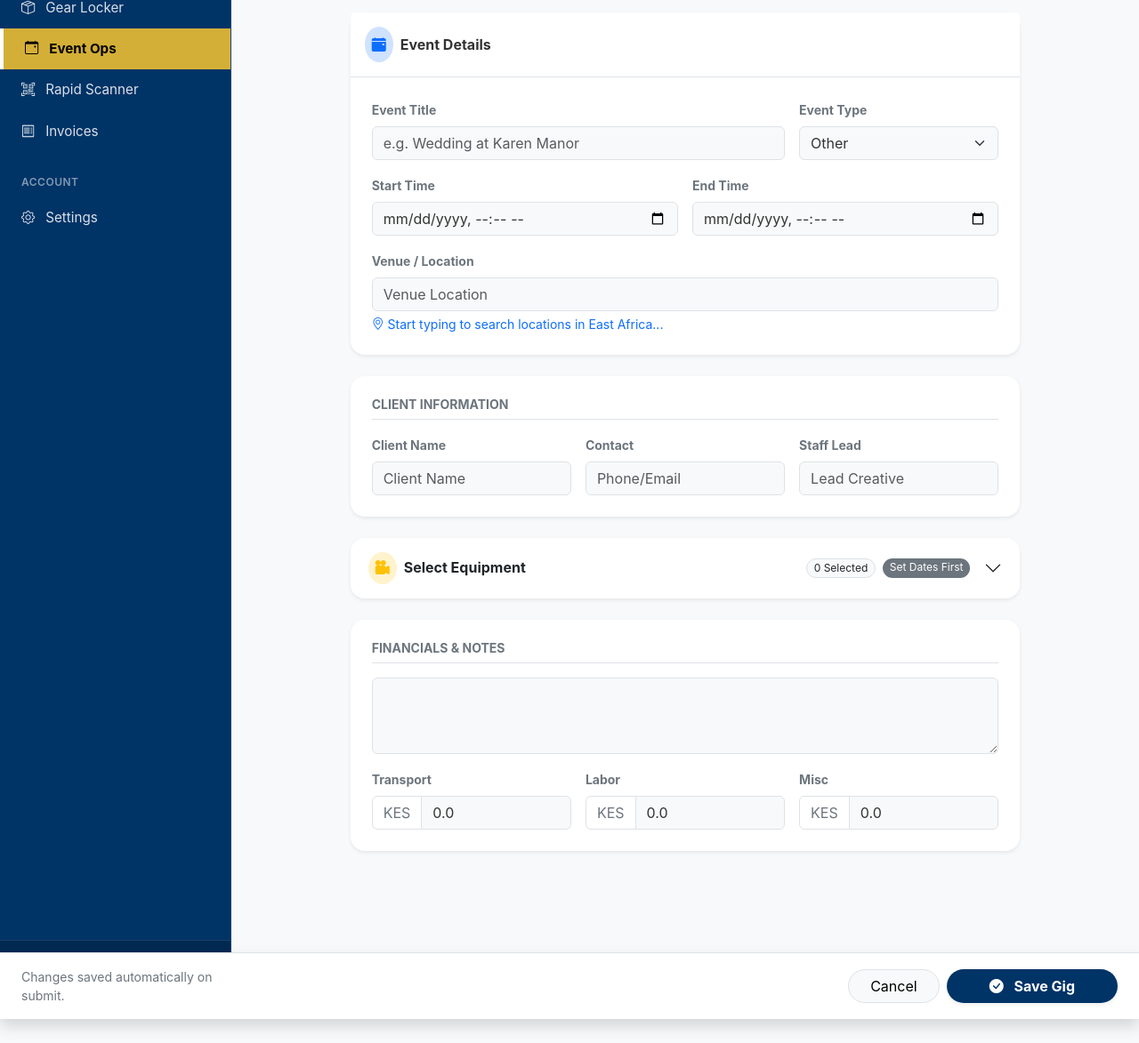
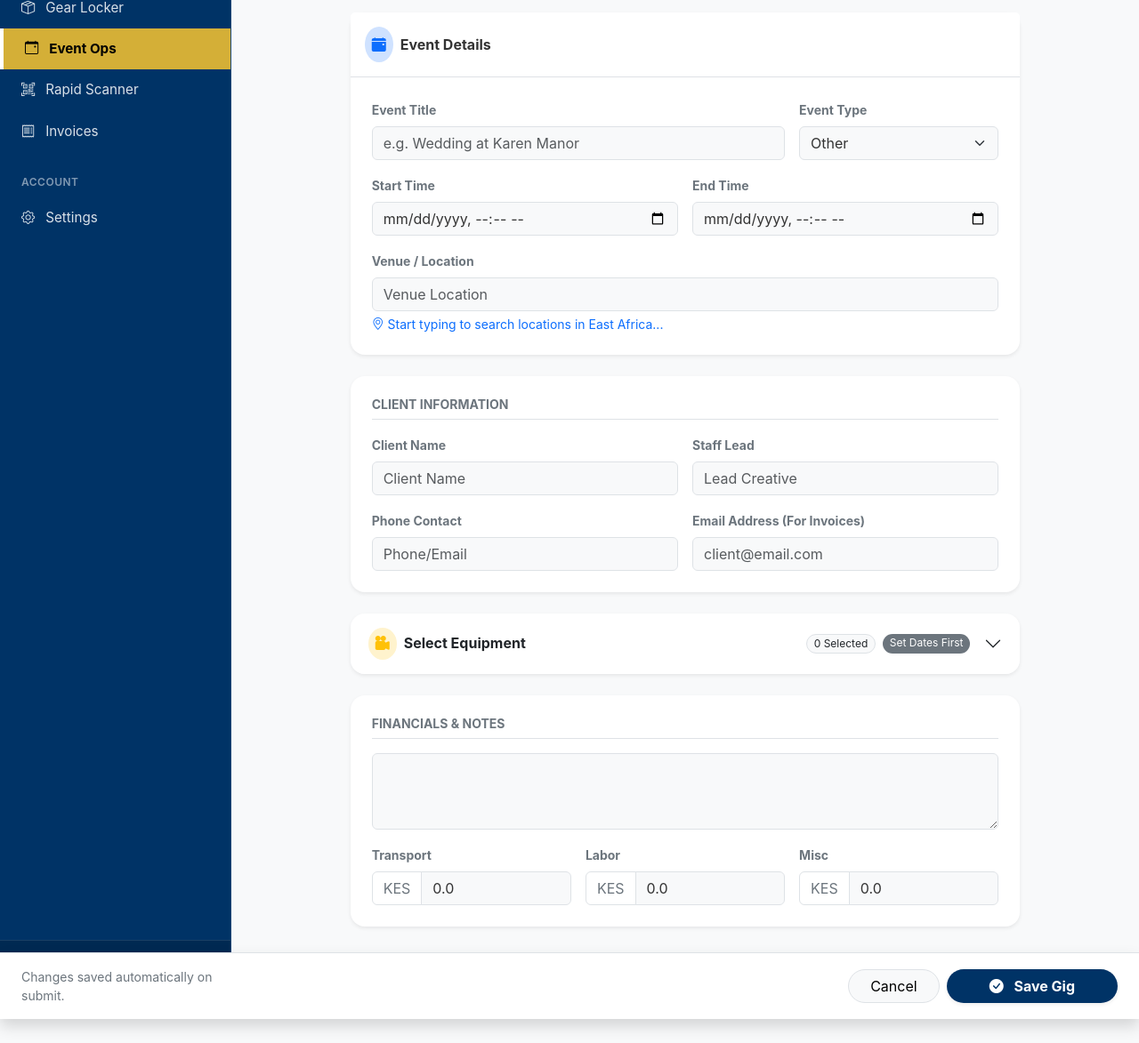
Before and after one commit to Collinskatenya/Gigs360, a Django app: page /events/create/ in a window 1280 px wide. Shown: the part 197-1370 px from the top of the page at 89% size. Run offline with Django 5.2, Linux system fonts and the light colour scheme; the visitor is signed in with stand-in values (Sample User, id 1); data that the repository does not hold is empty; some libraries are stand-ins or nearby versions.

Commit message:
user dashboard new feature added

```diff
--- a/events/forms.py
+++ b/events/forms.py
@@ -22,8 +22,8 @@ class EventForm(forms.ModelForm):
         model = Event
         fields = [
             'title', 'event_type', 'start_time', 'end_time', 'location',
-            'description', 'client_name', 'client_contact', 'staff_in_charge',
-            'transport_cost', 'labor_cost', 'miscellaneous_cost',
+            'description', 'client_name', 'client_contact', 'client_email', # <--- ADDED THIS
+            'staff_in_charge', 'transport_cost', 'labor_cost', 'miscellaneous_cost',
             'items', 'is_completed'
         ]
 
@@ -34,6 +34,7 @@ class EventForm(forms.ModelForm):
             'location': forms.TextInput(attrs={'id': 'id_location', 'class': 'form-control', 'placeholder': 'Venue Location'}),
             'client_name': forms.TextInput(attrs={'class': 'form-control', 'placeholder': 'Client Name'}),
             'client_contact': forms.TextInput(attrs={'class': 'form-control', 'placeholder': 'Phone/Email'}),
+            'client_email': forms.EmailInput(attrs={'class': 'form-control', 'placeholder': 'client@email.com'}), # <--- ADDED WIDGET
             'staff_in_charge': forms.TextInput(attrs={'class': 'form-control', 'placeholder': 'Lead Creative'}),
             'description': forms.Textarea(attrs={'class': 'form-control', 'rows': 3}),
             'start_time': forms.DateTimeInput(attrs={'class': 'form-control', 'type': 'datetime-local'}),
--- a/events/models.py
+++ b/events/models.py
@@ -39,6 +39,8 @@ class Event(models.Model):
     # --- CLIENT & STAFF ---
     client_name = models.CharField(max_length=100, blank=True)
     client_contact = models.CharField(max_length=50, blank=True)
+    # --- NEW: Added Email for Automation ---
+    client_email = models.EmailField(max_length=254, blank=True, null=True, help_text="Used for auto-filling invoices")
     staff_in_charge = models.CharField(max_length=100, blank=True, help_text="Lead Creative on site")
 
     # --- FINANCIALS (Internal Costs) ---
@@ -59,6 +61,32 @@ class Event(models.Model):
 
     class Meta:
         ordering = ['start_time']
+
+    # --- SMART DURATION DISPLAY ---
+    @property
+    def duration_display(self):
+        """
+        Returns a formatted string like '4 Hours' or '3 Days'.
+        Used for Dashboards and PDFs.
+        """
+        if not self.start_time or not self.end_time:
+            return ""
+
+        delta = self.end_time - self.start_time
+        total_seconds = delta.total_seconds()
+        hours = total_seconds / 3600
+
+        # LOGIC: If < 24 hours, show Hours. If > 24 hours, show Days.
+        if hours < 24:
+            h_int = int(hours) if hours.is_integer() else round(hours, 1)
+            label = "Hour" if h_int == 1 else "Hours"
+            return f"{h_int} {label}"
+        else:
+            import math
+            # Round up: 25 hours counts as 2 days rental
+            days = math.ceil(hours / 24)
+            label = "Day" if days == 1 else "Days"
+            return f"{days} {label}"
 
     @property
     def total_expenses(self):
--- a/events/views.py
+++ b/events/views.py
@@ -331,9 +331,11 @@ def create_document(request, event_id):
             messages.success(request, f"{doc.get_doc_type_display()} created successfully!")
             return redirect('events:generate_pdf', pk=doc.pk)
     else:
+        # --- UPDATED: PRE-FILL EMAIL FOR AUTOMATION ---
         initial_data = {
             'client_name': event.client_name,
             'client_phone': event.client_contact,
+            'client_email': getattr(event, 'client_email', ''), # Auto-fill Email if it exists
             'issue_date': timezone.now().date(),
             'due_date': timezone.now().date() + timezone.timedelta(days=7),
         }
--- a/templates/events/create_event.html
+++ b/templates/events/create_event.html
@@ -70,6 +70,13 @@
                                 {{ form.end_time }}
                             </div>
 
+                            <div class="col-12 mt-2" id="duration-container" style="display: none;">
+                                <span class="badge bg-info bg-opacity-10 text-info border border-info rounded-pill px-3 py-2">
+                                    <i class="bi bi-clock-history me-1"></i>
+                                    Duration: <span id="duration-text" class="fw-bold">Calculating...</span>
+                                </span>
+                            </div>
+
                             <div class="col-12">
                                 <label class="form-label small fw-bold text-muted">Venue / Location</label>
                                 {{ form.location }}
@@ -83,17 +90,21 @@
                     <div class="card-body p-4">
                         <h6 class="text-uppercase text-muted fw-bold small mb-3 border-bottom pb-2">Client Information</h6>
                         <div class="row g-3">
-                            <div class="col-md-4">
+                            <div class="col-md-6">
                                 <label class="form-label small fw-bold text-muted">Client Name</label>
                                 {{ form.client_name }}
                             </div>
-                            <div class="col-md-4">
-                                <label class="form-label small fw-bold text-muted">Contact</label>
+                            <div class="col-md-6">
+                                <label class="form-label small fw-bold text-muted">Staff Lead</label>
+                                {{ form.staff_in_charge }}
+                            </div>
+                            <div class="col-md-6">
+                                <label class="form-label small fw-bold text-muted">Phone Contact</label>
                                 {{ form.client_contact }}
                             </div>
-                            <div class="col-md-4">
-                                <label class="form-label small fw-bold text-muted">Staff Lead</label>
-                                {{ form.staff_in_charge }}
+                            <div class="col-md-6">
+                                <label class="form-label small fw-bold text-muted">Email Address (For Invoices)</label>
+                                {{ form.client_email }}
                             </div>
                         </div>
                     </div>
@@ -253,6 +264,11 @@ function initAutocomplete() {
 document.addEventListener('DOMContentLoaded', function() {
     const startInput = document.querySelector('input[name="start_time"]');
     const endInput = document.querySelector('input[name="end_time"]');
+
+    // Duration Elements
+    const durationDisplay = document.getElementById('duration-text');
+    const durationContainer = document.getElementById('duration-container');
+
     const statusBadge = document.getElementById('availability-badge');
     const selectionCounter = document.getElementById('selection-counter');
     const itemRows = document.querySelectorAll('.item-row');
@@ -287,11 +303,41 @@ document.addEventListener('DOMContentLoaded', function() {
         });
     }
 
-    // --- 4. SMART AVAILABILITY CHECK ---
+    // --- 4. INSTANT DURATION CALCULATOR ---
+    function calculateDuration() {
+        if (startInput.value && endInput.value) {
+            const start = new Date(startInput.value);
+            const end = new Date(endInput.value);
+
+            if (end > start) {
+                const diffMs = end - start;
+                const totalHours = diffMs / (1000 * 60 * 60);
+                let text = "";
+
+                if (totalHours < 24) {
+                    const h = Math.round(totalHours * 10) / 10;
+                    text = `${h} Hour${h !== 1 ? 's' : ''} Event`;
+                } else {
+                    const d = Math.ceil(totalHours / 24);
+                    text = `${d} Day${d !== 1 ? 's' : ''} Event`;
+                }
+
+                durationDisplay.textContent = text;
+                durationContainer.style.display = 'block';
+            } else {
+                durationContainer.style.display = 'none';
+            }
+        }
+    }
+
+    // --- 5. SMART AVAILABILITY CHECK ---
     function checkAvailability() {
         if (!startInput || !endInput) return;
         const start = startInput.value;
         const end = endInput.value;
+
+        // Run Duration Check Logic first (client side instant)
+        calculateDuration();
 
         if (!start || !end) {
             statusBadge.className = 'badge bg-secondary rounded-pill';
@@ -347,6 +393,11 @@ document.addEventListener('DOMContentLoaded', function() {
     if (startInput && endInput) {
         startInput.addEventListener('change', checkAvailability);
         endInput.addEventListener('change', checkAvailability);
+
+        // Run once on load for edit mode
+        if(startInput.value && endInput.value) {
+            calculateDuration();
+        }
     }
 });
 </script>
```
Also changed, not shown: templates/events/dashboard.html (+11 -2 lines), templates/events/invoice_pdf.html (+7 -0 lines), events/migrations/0005_event_client_email.py (added).
